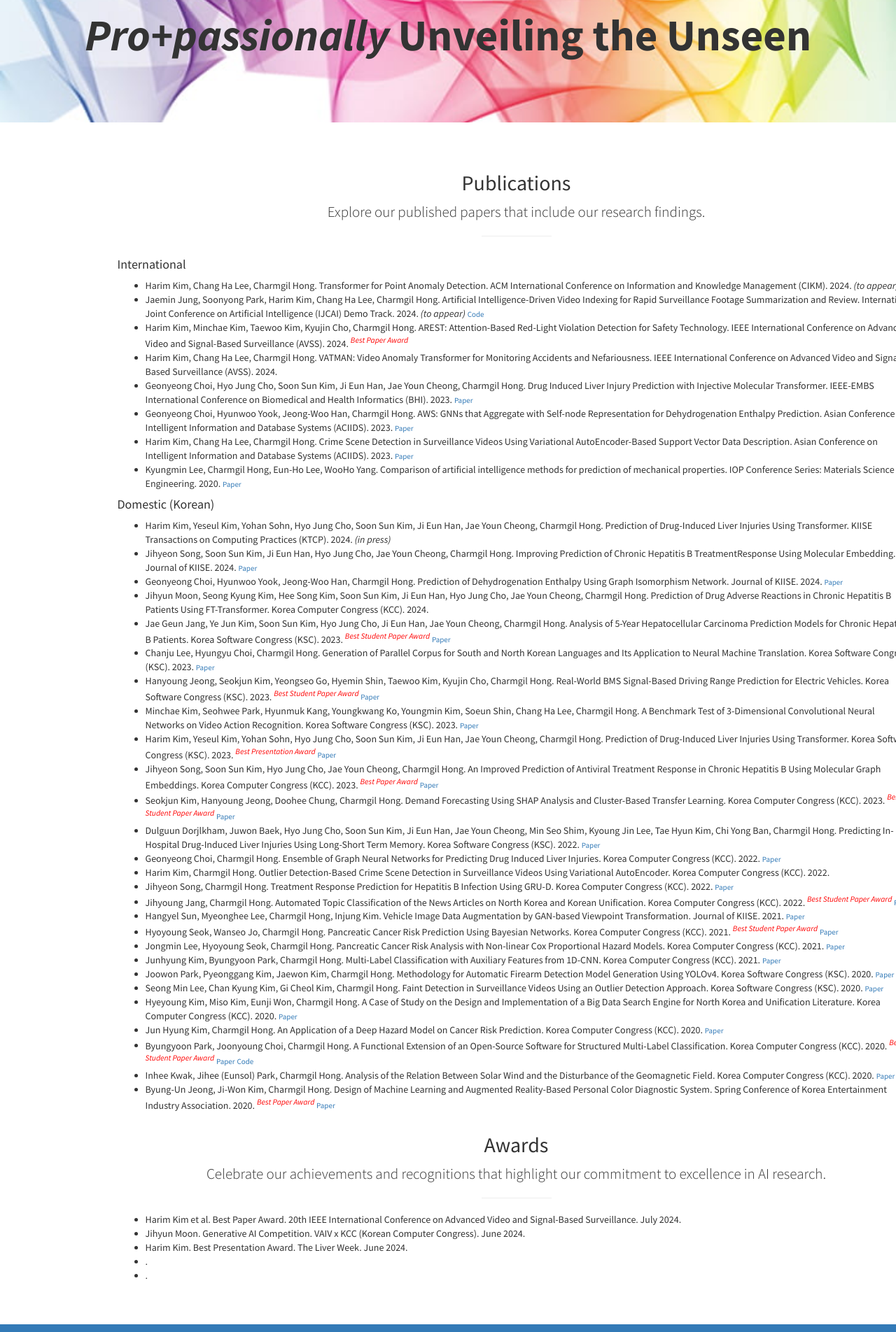
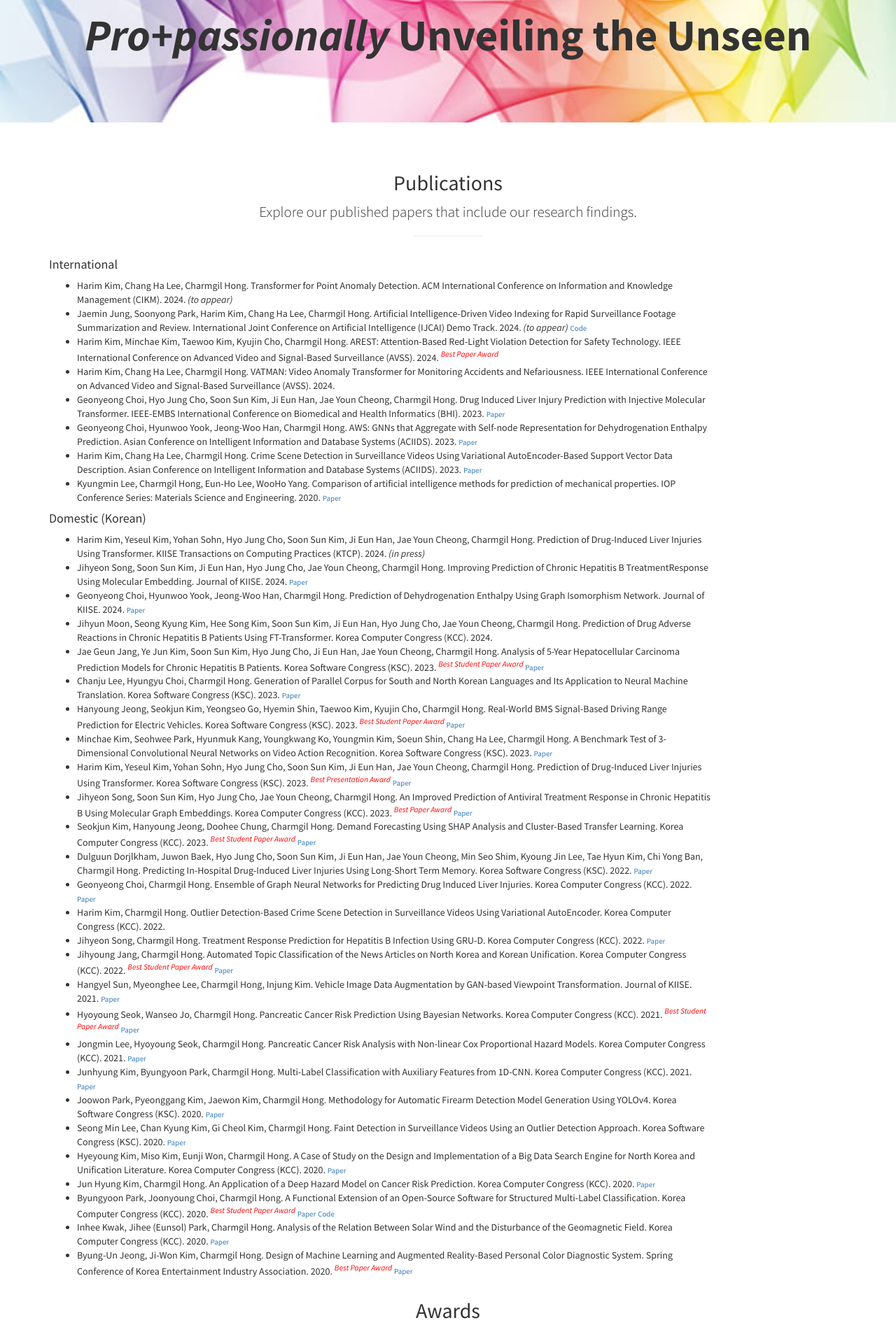
Before and after one commit to nth221/nth221.github.io, a Jekyll site: the page built from index.html, in a window 1280 px wide. Shown: the part 2491-4395 px from the top of the page at 70% size. Built offline with Jekyll 4.4.1, drawn with Linux system fonts in a browser that asks for light colours.

Commit message:
modified:   _includes/portfolio.html

```diff
--- a/_includes/portfolio.html
+++ b/_includes/portfolio.html
@@ -1,12 +1,12 @@
 <section id="portfolio" class="portfolio">
   <div class="container">
     <div class="row">
-      <div class="col-lg-12 col-lg-offset-1 text-center">
+      <div class="col-lg-12 text-center">
         <h2>Publications</h2>
         <p class="lead">Explore our published papers that include our research findings.</p>
         <hr class="small">
         <div class="row">
-          <div class="col-lg-12 text-left">
+          <div class="col-lg-10 text-left">
             <h4>International</h4>
             <ul class="publication-list">
               <li>Harim Kim, Chang Ha Lee, Charmgil Hong. Transformer for Point Anomaly Detection. ACM International Conference on Information and Knowledge Management (CIKM). 2024. <em>(to appear)</em></li>
```
